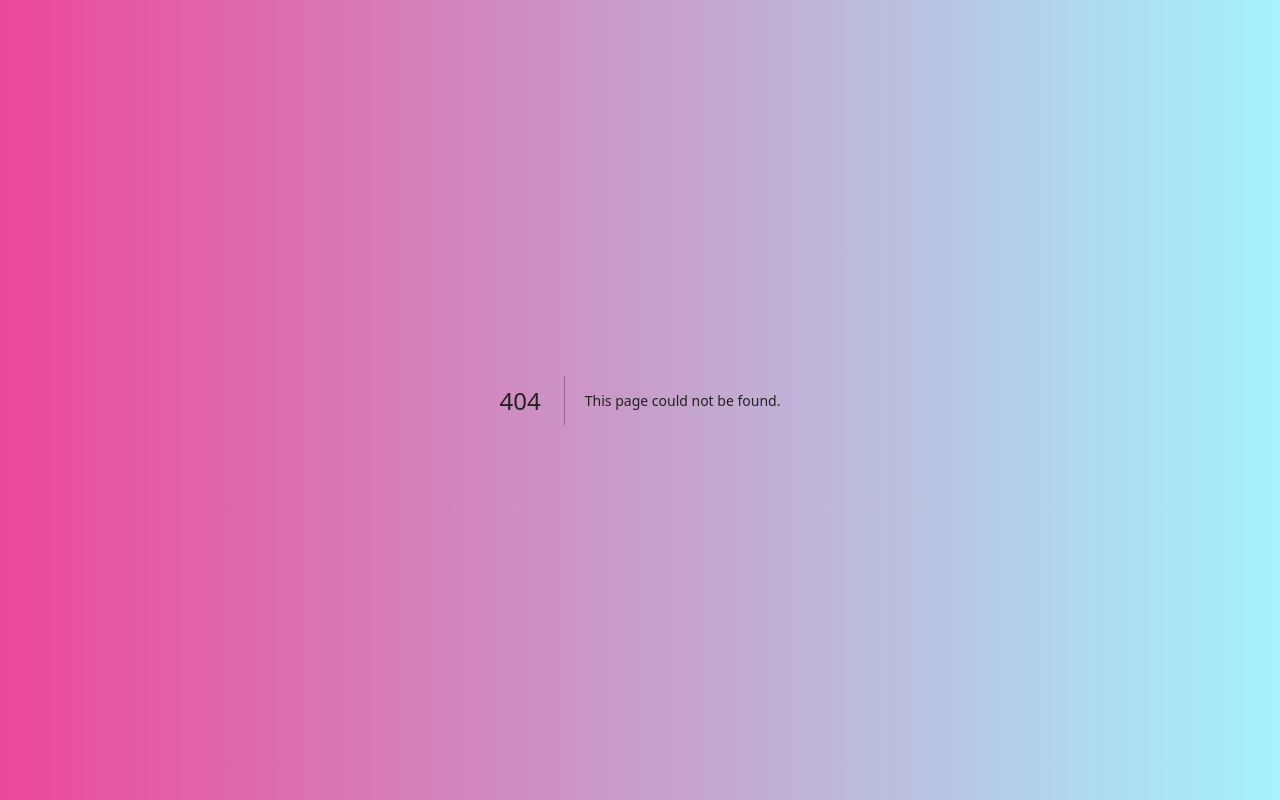
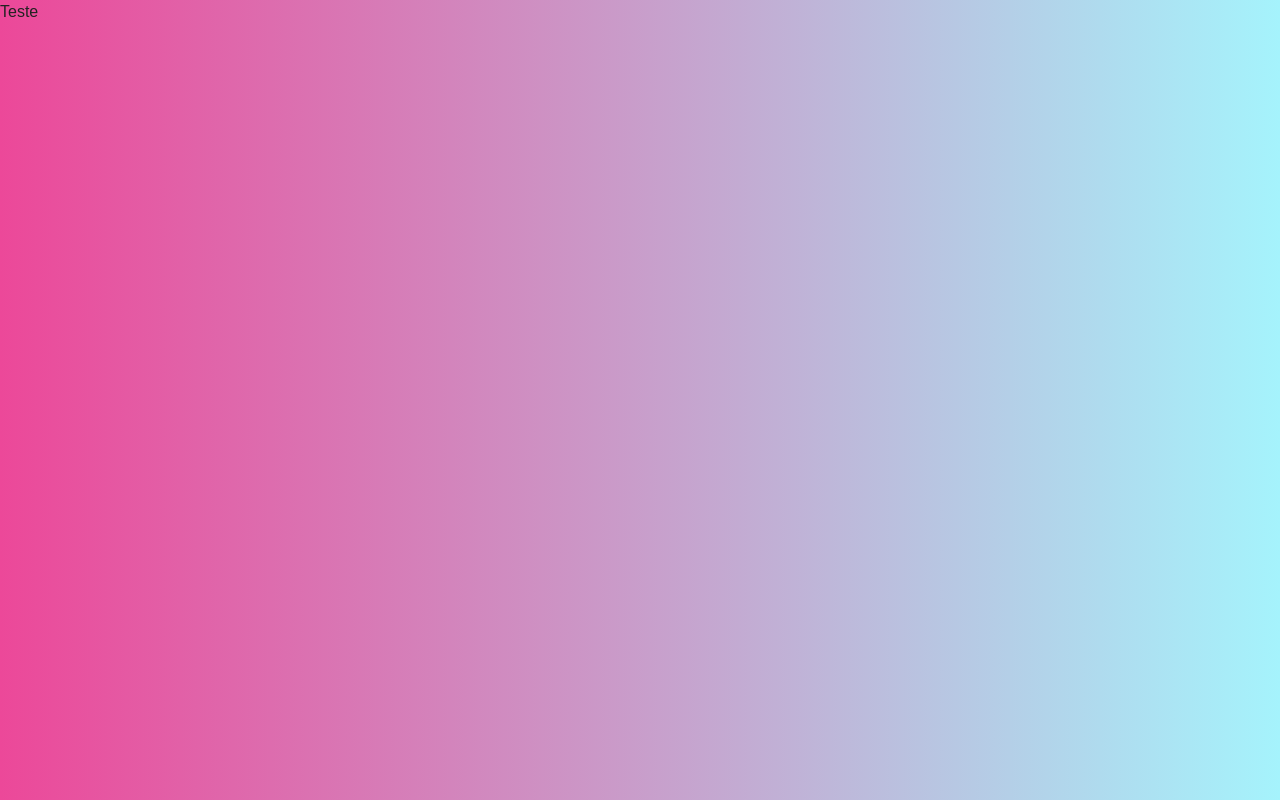
Before and after one commit to gusperandio/Litte-Teti, a Next.js app: page /sobre in a window 1280 px wide. Before the commit this address had no page. Built offline with nearby package versions, Linux system fonts and the light colour scheme.

Commit message:
commit pages

```diff
--- a/src/pages/index.tsx
+++ b/src/pages/index.tsx
@@ -32,7 +32,6 @@ export default function Home() {
         <Navbar />
         <Body />
         <Footer />
-
       </main>
     </>
   );
--- /dev/null
+++ b/src/pages/sobre.tsx
@@ -0,0 +1,5 @@
+export default function Sobre(){
+    return(
+        <h1>Teste</h1>
+    )
+}
```
Also changed, not shown: src/components/Layout.tsx (added, +17 -0 lines).
